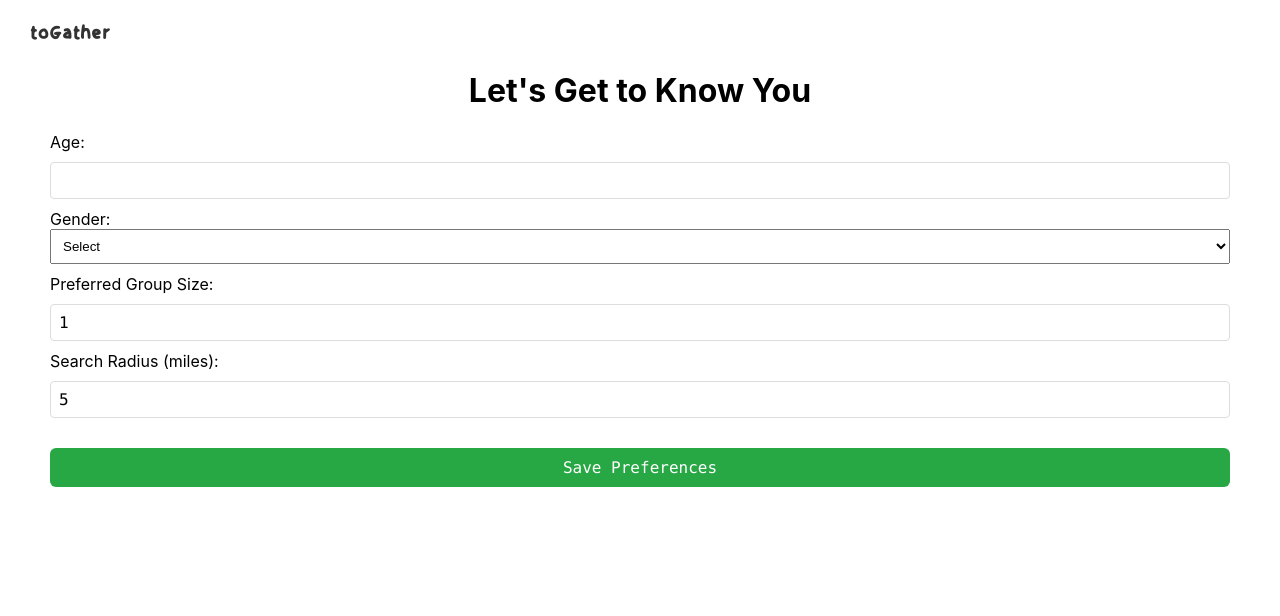
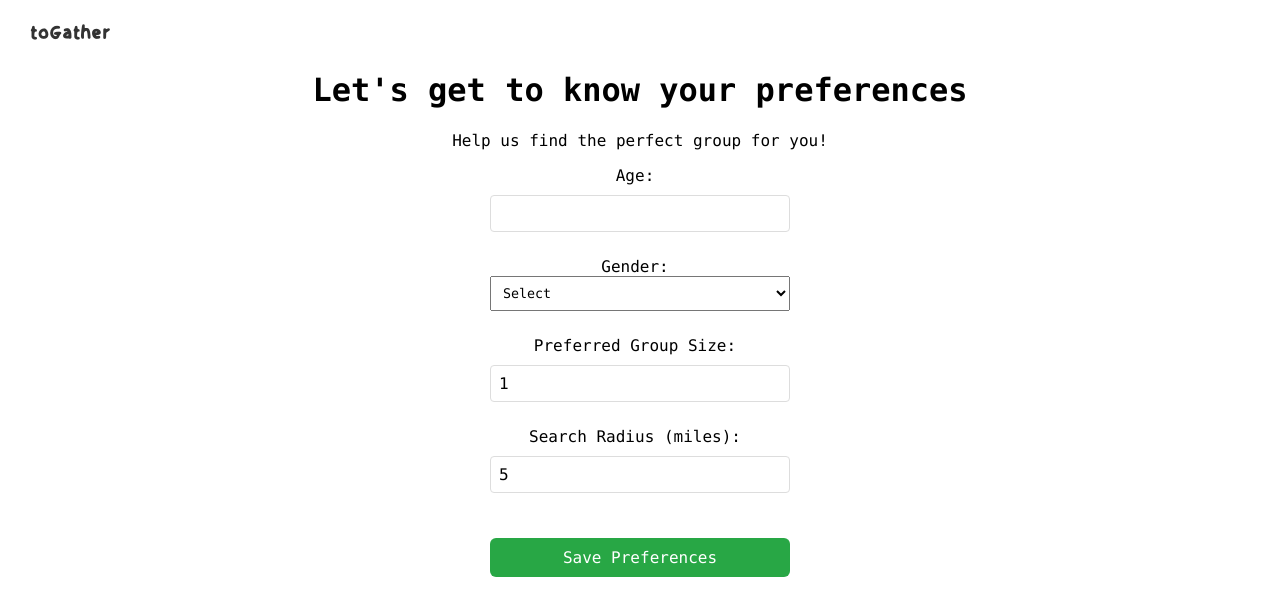
Before and after one commit to cindyd02/togather, a React (Create React App) app: page /preferences in a window 1280 px wide. Shown: the top 616 px of the page. Built offline with nearby package versions, Linux system fonts and the light colour scheme.

Commit message:
preferences

```diff
--- /dev/null
+++ b/src/frontend/UserPreferences/UserPreferences.css
@@ -0,0 +1,27 @@
+@font-face {
+    font-family: "Super";
+    src: url("../../assets/fonts/Supertea.otf") format("truetype");
+    font-weight: normal;
+    font-style: normal;
+}
+
+.container {
+    font-family: "Monaco", monospace;
+    text-align: center;
+    padding: 50px;
+}
+
+.container {
+    max-width: 750px;
+    margin: 0 auto;
+  }
+
+
+.container p {
+    font-family: "Monaco", monospace;
+}
+
+.form {
+    width: 300px;
+    margin: 0 auto;
+  }
--- a/src/frontend/UserPreferences/UserPreferences.js
+++ b/src/frontend/UserPreferences/UserPreferences.js
@@ -1,4 +1,5 @@
 import React, { useState } from "react";
+import "./UserPreferences.css";
 
 const UserPreferences = () => {
   const [age, setAge] = useState("");
@@ -12,9 +13,10 @@ const UserPreferences = () => {
   };
 
   return (
-    <div style={{ textAlign: "center", padding: "50px" }}>
-      <h1>Let's Get to Know You</h1>
-      <form onSubmit={handleSubmit} style={{ display: "inline-block", textAlign: "left" }}>
+    <div className="container">
+        <h1>Let's get to know your preferences</h1>
+        <p>Help us find the perfect group for you!</p>
+        <form onSubmit={handleSubmit} className="form">
         <div>
           <label>Age:</label>
           <input
@@ -31,7 +33,7 @@ const UserPreferences = () => {
             value={gender}
             onChange={(e) => setGender(e.target.value)}
             required
-            style={{ display: "block", width: "100%", padding: "8px", marginBottom: "10px" }}
+            style={{ display: "block", width: "100%", padding: "8px", marginBottom: "10px", fontFamily: "Monaco"}}
           >
             <option value="">Select</option>
             <option value="male">Male</option>
@@ -39,6 +41,8 @@ const UserPreferences = () => {
             <option value="non-binary">Non-binary</option>
             <option value="other">Other</option>
             <option value="prefer-not-to-say">Prefer not to say</option>
+            <option value="no-preference">No Preference</option>
+
           </select>
         </div>
         <div>
```
